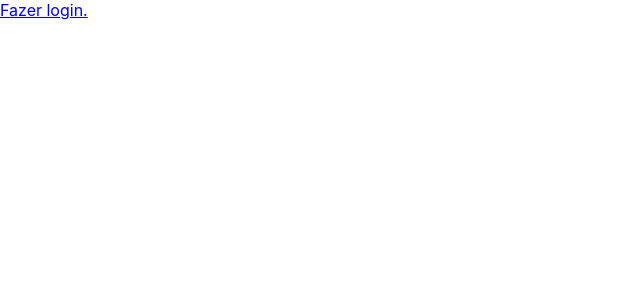
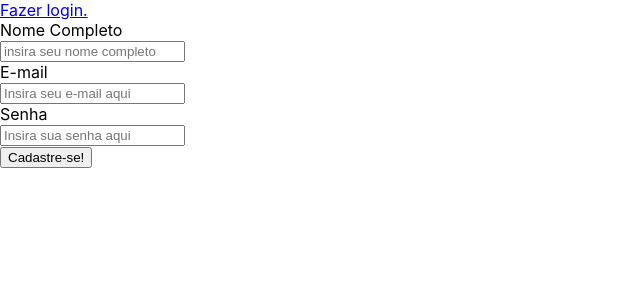
Before and after one commit to vitor-moraes/e-commerce, a React (Create React App) app in the folder frontend/: page /sign-up in a window 1280 px wide. Shown: the top 300 px of the page, without its empty margins (0-640 px from the left). Built offline with nearby package versions, Linux system fonts and the light colour scheme.

Commit message:
feat: base to the sign up page

```diff
--- a/frontend/src/pages/SignUp/index.js
+++ b/frontend/src/pages/SignUp/index.js
@@ -1,12 +1,88 @@
-import React from "react";
+import React, { useState } from "react";
 import { Link } from "react-router-dom";
 
 // import { Container } from './styles';
 
 function SignUp() {
+  const [name, setName] = useState(null);
+  const [email, setEmail] = useState(null);
+  const [password, setPassword] = useState(null);
+  const data = new FormData();
+
+  // Registration form function
+  const handleSubmit = async (e) => {
+    e.preventDefault();
+    data.append("name", name);
+    data.append("email", email);
+    data.append("password", password);
+  };
+
   return (
     <div>
       <Link to="/sign-in">Fazer login.</Link>
+      <form onSubmit={handleSubmit} encType="multipart/form-data">
+        <div className="form-group">
+          <div>
+            <label htmlFor="name">
+              Nome Completo
+            </label>
+            <div>
+              <input
+                type="name"
+                required
+                className=""
+                id="name"
+                name="name"
+                placeholder="insira seu nome completo"
+                onChange={(e) => {
+                  setName(e.target.value);
+                }}
+              />
+            </div>
+          </div>
+          <div>
+            <label htmlFor="email">
+              E-mail
+            </label>
+            <div>
+              <input
+                type="email"
+                required
+                className=""
+                id="email"
+                name="email"
+                placeholder="Insira seu e-mail aqui"
+                onChange={(e) => {
+                  setEmail(e.target.value);
+                }}
+              />
+            </div>
+          </div>
+          <div>
+            <label className="" htmlFor="password">
+              Senha
+            </label>
+            <div>
+              <input
+                type="password"
+                required
+                className=""
+                id="password"
+                name="password"
+                placeholder="Insira sua senha aqui"
+                onChange={(e) => {
+                  setPassword(e.target.value);
+                }}
+              />
+            </div>
+          </div>
+          <div>
+            <button className="basic-btn" type="submit">
+              Cadastre-se!
+            </button>
+          </div>
+        </div>
+      </form>
     </div>
   );
 }
```
Also changed, not shown: frontend/src/routes.js (+5 -6 lines).
